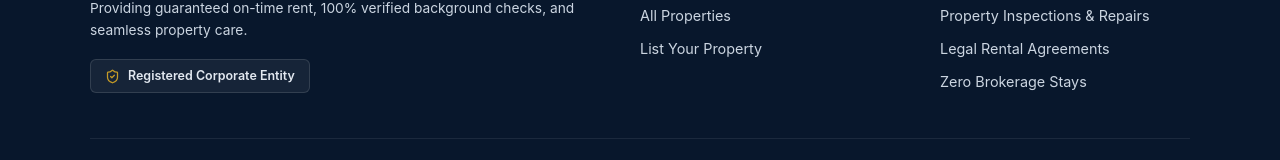
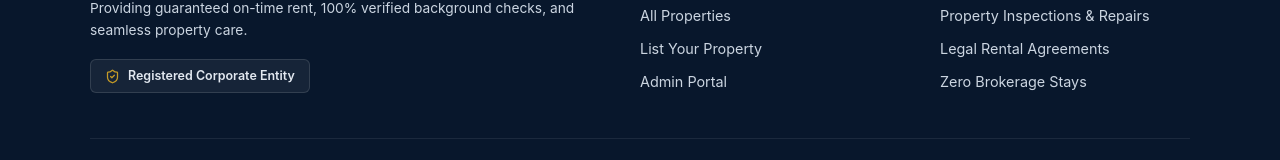
Before and after one commit to itsmekumarkrish/SecureStay-Web, a React (Vite) app: page / in a window 1280 px wide. Shown: the part 5250-5410 px from the top of the page. Built offline with nearby package versions, Linux system fonts and the light colour scheme.

Commit message:
Add Admin Portal link in Footer for easy access

```diff
--- a/src/components/Footer.jsx
+++ b/src/components/Footer.jsx
@@ -45,6 +45,7 @@ export default function Footer({ setLegalModal, onNavigate }) {
               <li><button type="button" onClick={() => handleNavClick('home', 'services')} className="footer-btn-link">Our Services</button></li>
               <li><button type="button" onClick={() => handleNavClick('catalog')} className="footer-btn-link">All Properties</button></li>
               <li><button type="button" onClick={() => handleNavClick('home', 'contact')} className="footer-btn-link">List Your Property</button></li>
+              <li><button type="button" onClick={() => handleNavClick('admin')} className="footer-btn-link">Admin Portal</button></li>
             </ul>
           </div>
 
```
